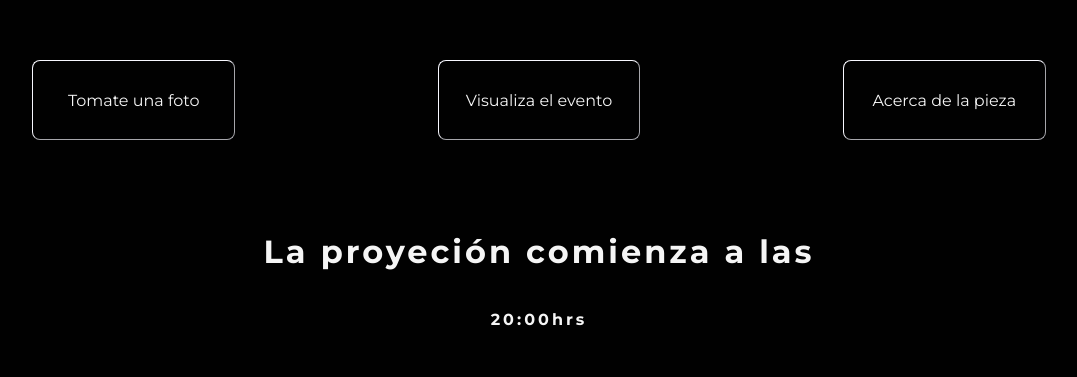
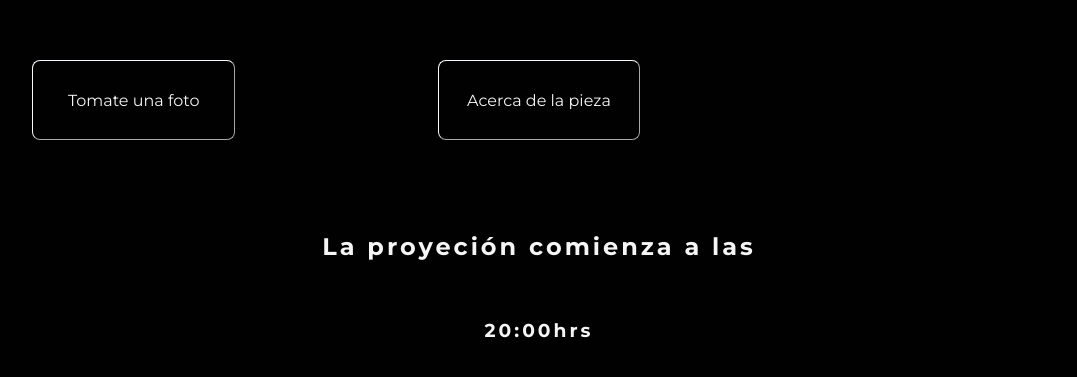
Before and after one commit to SoyUnCitrico/rastros-rostros, a website: page public/index.html in a window 1280 px wide. Shown: the part 341-718 px from the top of the page, without its empty margins (101-1178 px from the left). Drawn offline with Linux system fonts and the light colour scheme.

Commit message:
Corrigiendo estilo en el index

```diff
--- a/public/index.html
+++ b/public/index.html
@@ -20,13 +20,12 @@
     </div>
     <div class="hero-nav">
       <a href="./camera.html">Tomate una foto</a>
-      <a href="./dataApp.html">Visualiza el evento</a>
+      <!-- <a href="./dataApp.html">Visualiza el evento</a> -->
       <a href="./info.html">Acerca de la pieza</a>
     </div>
     <div class="hero-prox">
-      <h1>La proyeción comienza a las </h1>
-      <!-- <h3>15 - 10 - 2021 </h3> -->
-      <h4>20:00hrs</h4>
+      <h2>La proyeción comienza a las </h2>
+      <h3>20:00hrs</h3>
     </div>
   </main>
   <script type="module" src="./scripts/index.js"></script>
```
